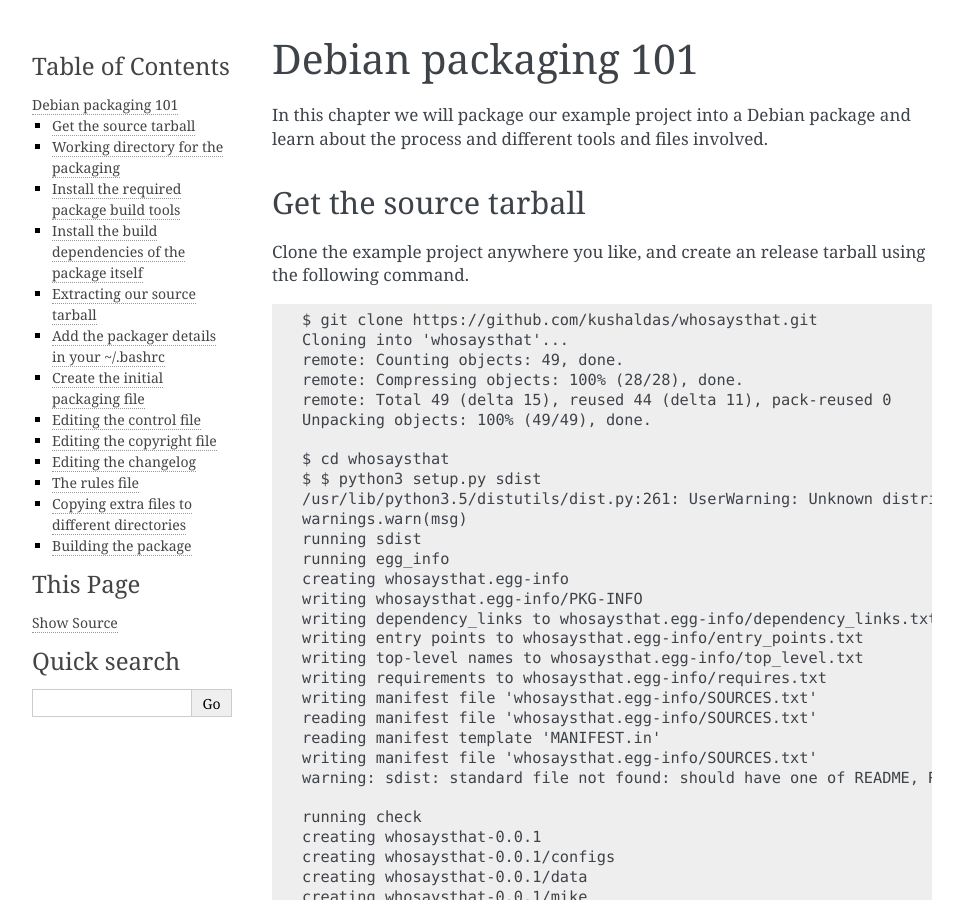
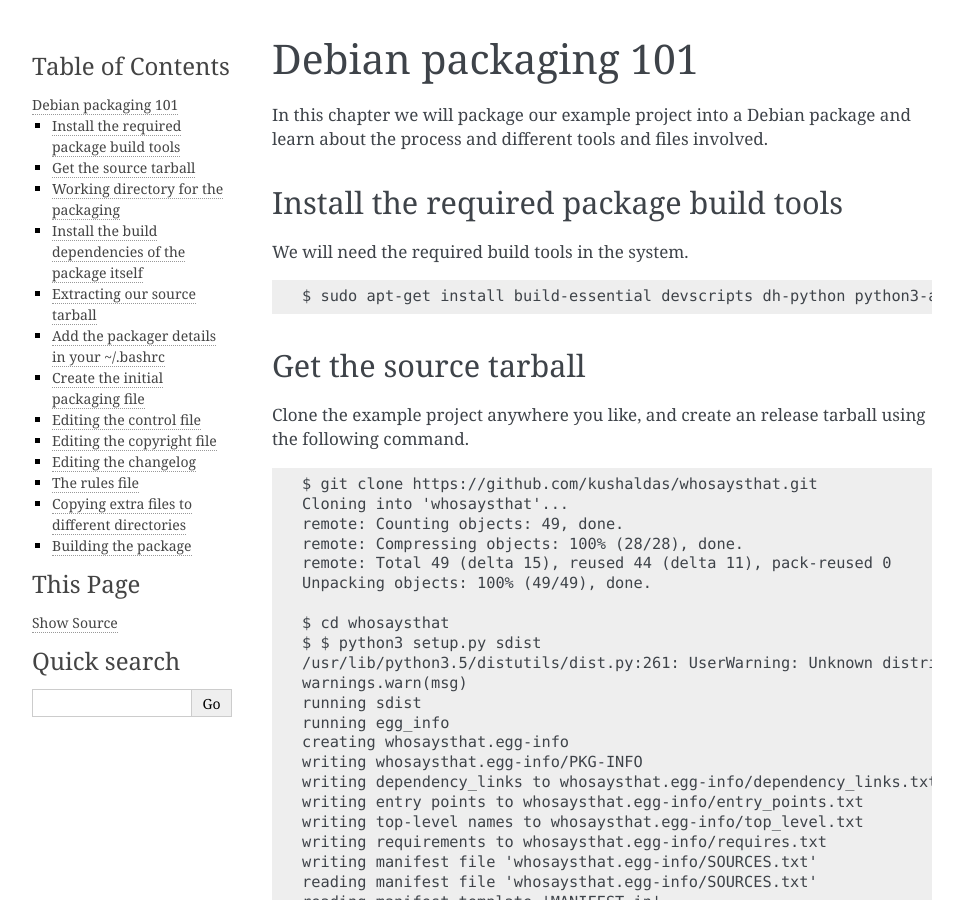
Before and after one commit to freedomofpress/securedrop-debian-packaging-guide, a Sphinx documentation site: the page built from docs/debian101.rst, in a window 1280 px wide and 900 px high. Shown: the whole window, without its empty margins (148-1111 px from the left). Built offline with Sphinx 7.4.7, drawn with Linux system fonts in a browser that asks for light colours; some of the changed text lies outside the part shown.

Commit message:
Move up build dependencies (we need them to make the source tarball)

```diff
--- a/docs/debian101.rst
+++ b/docs/debian101.rst
@@ -3,6 +3,16 @@ Debian packaging 101
 
 In this chapter we will package our example project into a Debian package and
 learn about the process and different tools and files involved.
+
+
+Install the required package build tools
+-----------------------------------------
+
+We will need the required build tools in the system.
+
+::
+
+    $ sudo apt-get install build-essential devscripts dh-python python3-all python3-setuptools dh-make
 
 
 Get the source tarball
@@ -75,7 +85,6 @@ As you can see, the final output of the above command is a tarball inside of the
 ``dist/`` directory.
 
 
-
 Working directory for the packaging
 ------------------------------------
 
```
Also changed, not shown: other parts of docs/debian101.rst (+0 -10 lines).
